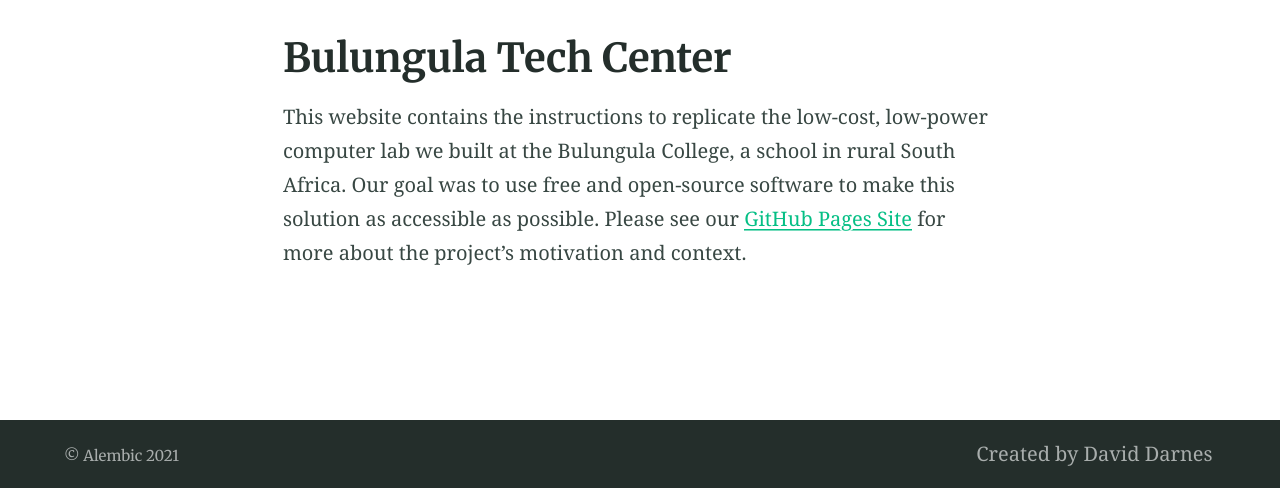
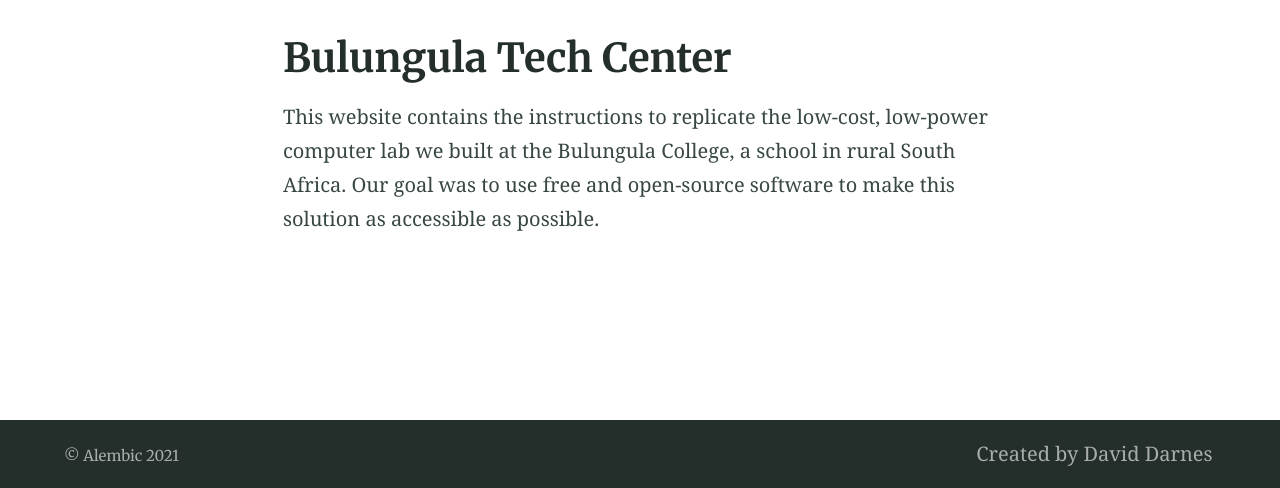
Before and after one commit to bulungula-tech-centre/bulungula-tech-centre, a Jekyll site: the page built from index.md, in a window 1280 px wide, cut to the strip 412-900 px from the top of the page. Built offline with Jekyll 4.4.1, drawn with Linux system fonts in a browser that asks for light colours.

Commit message:
Update index.md

```diff
--- a/index.md
+++ b/index.md
@@ -5,4 +5,4 @@ feature_image: "/assets/images/students_on_computers.jpeg"
 excerpt: "Tech center is a starting point for [Jekyll](https://jekyllrb.com/) projects. Rather than starting from scratch, this boilerplate is designed to get the ball rolling immediately. Install it, configure it, tweak it, push it."
 ---
 
-This website contains the instructions to replicate the low-cost, low-power computer lab we built at the Bulungula College, a school in rural South Africa. Our goal was to use free and open-source software to make this solution as accessible as possible. Please see our [GitHub Pages Site](https://jcformanek.github.io/bulungula-tech-center/) for more about the project's motivation and context.
+This website contains the instructions to replicate the low-cost, low-power computer lab we built at the Bulungula College, a school in rural South Africa. Our goal was to use free and open-source software to make this solution as accessible as possible.
```
